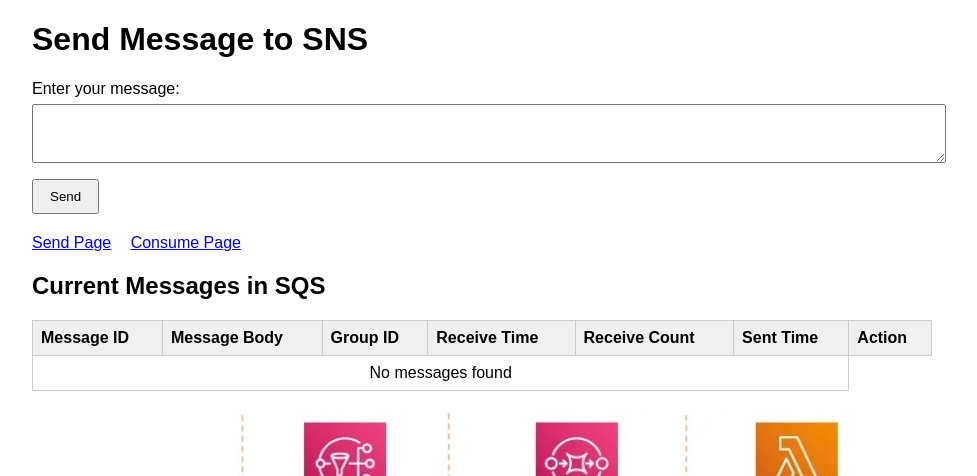
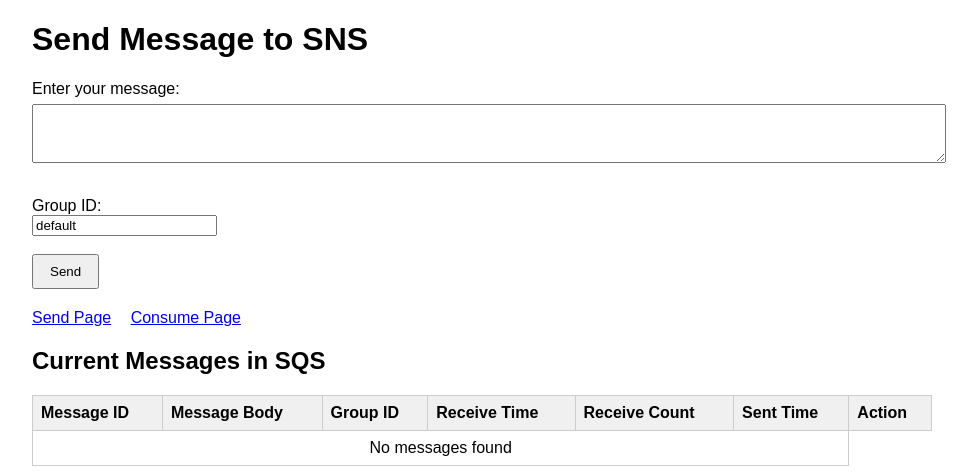
Before and after one commit to hulkpm/aws-queue-demo, a Flask app: page / in a window 1280 px wide. Shown: the top 476 px of the page, without its empty margins (158-1135 px from the left). Run offline with Flask 3, Linux system fonts and the light colour scheme; data that the repository does not hold is empty.

Commit message:
add group id send

```diff
--- a/flask-app/app.py
+++ b/flask-app/app.py
@@ -40,11 +40,12 @@
 def send():
     msg = request.form['message']
     dedup_id = hashlib.sha256(msg.encode()).hexdigest()
+    group_id = request.form.get('group_id', 'default')  # 默认值 fallback
     try:
         sns.publish(
             TopicArn=topic_arn,
             Message=msg,
-            MessageGroupId="default",
+            MessageGroupId=group_id,
             MessageDeduplicationId=dedup_id
         )
     except Exception as e:
--- a/flask-app/templates/index.html
+++ b/flask-app/templates/index.html
@@ -27,9 +27,14 @@
 
 <form method="POST" action="/send">
     <label for="message">Enter your message:</label><br>
-    <textarea name="message" id="message" rows="3" required></textarea><br>
+    <textarea name="message" id="message" rows="3" required></textarea><br><br>
+
+    <label for="group_id">Group ID:</label><br>
+    <input type="text" id="group_id" name="group_id" value="default" required><br><br>
+
     <button type="submit">Send</button>
 </form>
+
 
 <div class="nav">
     <a href="/">Send Page</a>
```
